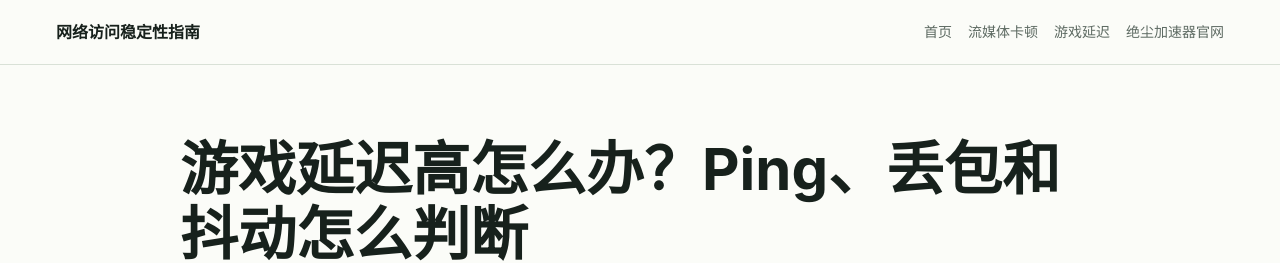
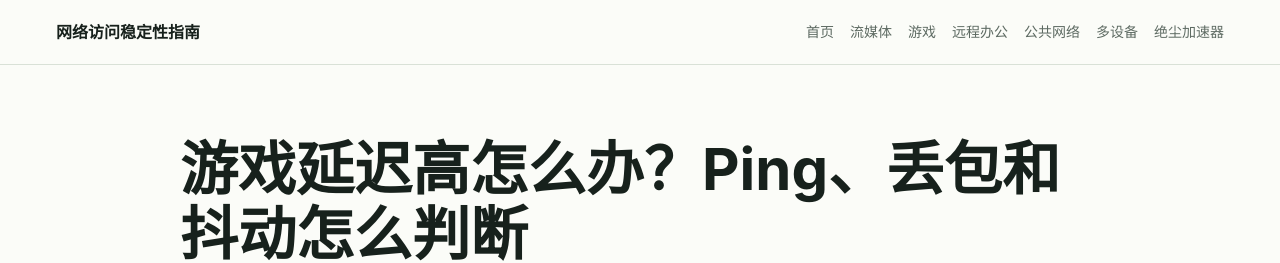
Before and after one commit to ximenshu/juechen-vpn-guide, a Jekyll site: the page guide/game-latency-guide/index.html, which Jekyll copies as it is, in a window 1280 px wide. Shown: the top 263 px of the page. Built offline with Jekyll 4.4.1, drawn with Linux system fonts in a browser that asks for light colours.

Commit message:
Update game page navigation

```diff
--- a/guide/game-latency-guide/index.html
+++ b/guide/game-latency-guide/index.html
@@ -13,9 +13,12 @@
     <a class="brand" href="/juechen-vpn-guide/">网络访问稳定性指南</a>
     <nav aria-label="主导航">
       <a href="/juechen-vpn-guide/">首页</a>
-      <a href="/juechen-vpn-guide/guide/streaming-buffering-fix/">流媒体卡顿</a>
-      <a href="/juechen-vpn-guide/guide/game-latency-guide/">游戏延迟</a>
-      <a href="https://www.juechenjsq.com/">绝尘加速器官网</a>
+      <a href="/juechen-vpn-guide/guide/streaming-buffering-fix/">流媒体</a>
+      <a href="/juechen-vpn-guide/guide/game-latency-guide/">游戏</a>
+      <a href="/juechen-vpn-guide/guide/remote-work-network/">远程办公</a>
+      <a href="/juechen-vpn-guide/guide/public-wifi-safety/">公共网络</a>
+      <a href="/juechen-vpn-guide/guide/multi-device-network-tool/">多设备</a>
+      <a href="/juechen-vpn-guide/review/juechen-accelerator-scenarios/">绝尘加速器</a>
     </nav>
   </header>
 
```
